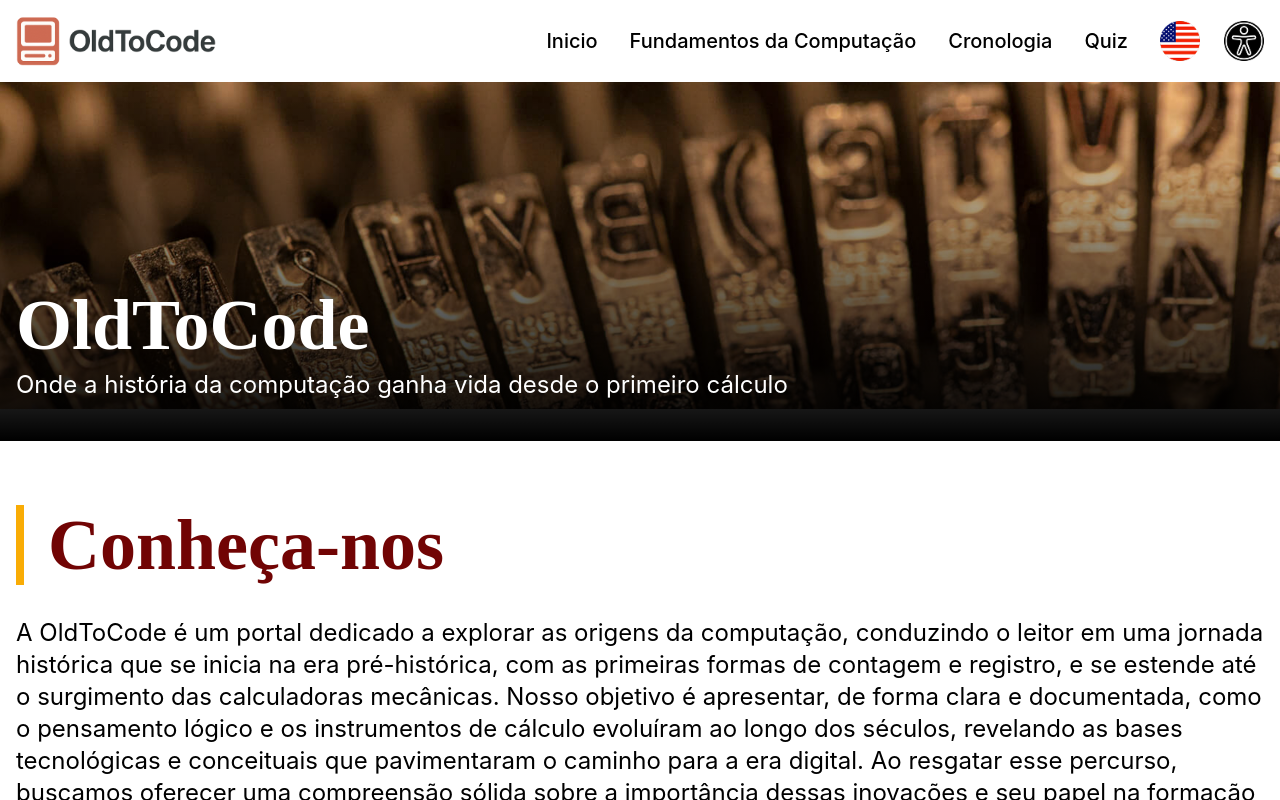
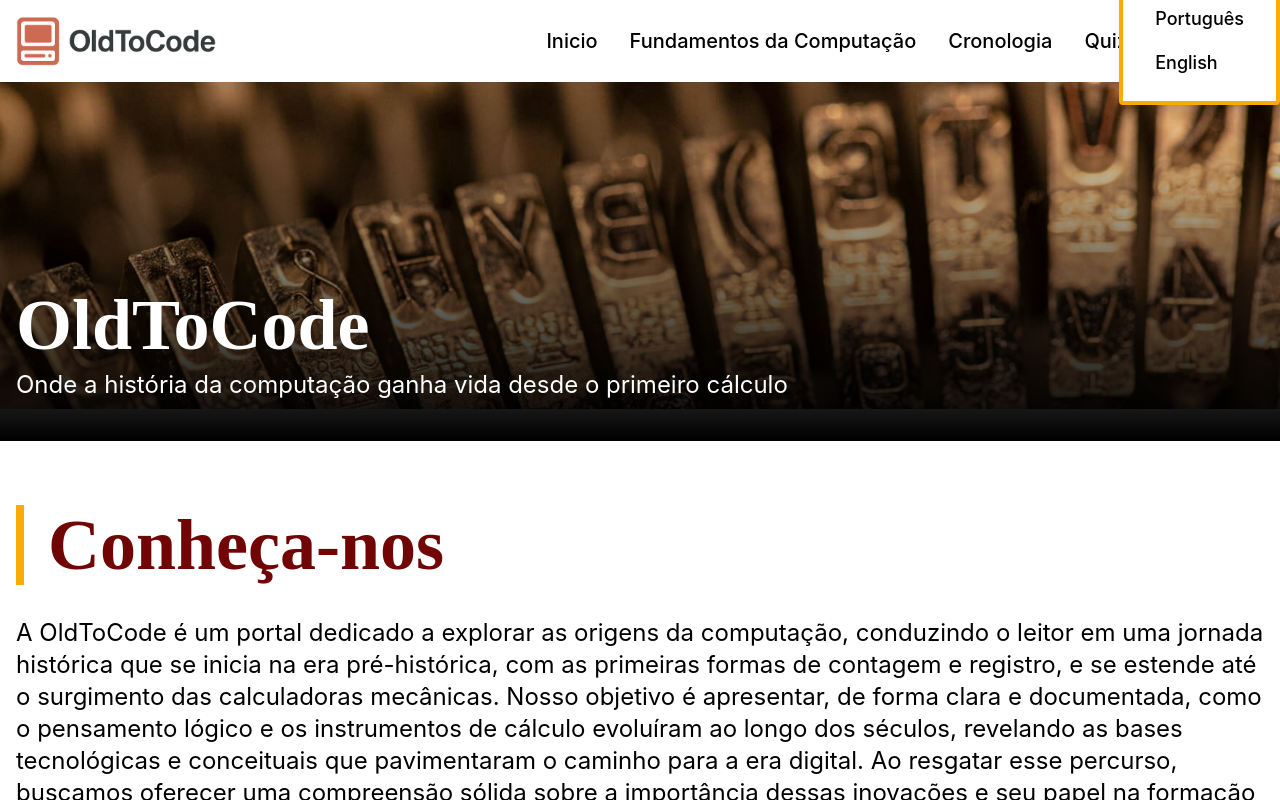
Before and after one commit to bassanig/OldToCode, a React (Vite) app: page / in a window 1280 px wide. Both pictures are taken after a click on the button 1180 px from the left and 41 px from the top of the page. Shown: the top 800 px of the page. Built offline with nearby package versions, Linux system fonts and the light colour scheme.

Commit message:
feat(menu idiomas): adicionei um menu de idiomas, só front

```diff
--- a/src/Components/Global/Header.jsx
+++ b/src/Components/Global/Header.jsx
@@ -1,7 +1,31 @@
 import React from 'react'
 import { NavLink } from 'react-router-dom'
 
+const IdiomasMenu = React.forwardRef((props, ref) => (
+  <div ref={ref} className="absolute right-0 grid grid-cols-1 bg-white border rounded shadow-lg p-4 z-50 border-amarelo border-4 transition">
+    <button className="block w-full text-left py-2 px-4 hover:bg-gray-100">Português</button>
+    <button className="block w-full text-left py-2 px-4 hover:bg-gray-100">English</button>
+  </div>
+))
+
 const Header = () => {
+  const [showIdiomas, setShowIdiomas] = React.useState(false);
+  const menuRef = React.useRef(null)
+
+  React.useEffect(() => {
+    if (!showIdiomas) return
+
+    const handleClickOutside = (event) => {
+      if (menuRef.current && !menuRef.current.contains(event.target)) {
+        setShowIdiomas(false)
+      }
+    }
+
+    document.addEventListener('mousedown', handleClickOutside)
+    return () => {
+      document.removeEventListener('mousedown', handleClickOutside)
+    }
+  }, [showIdiomas])
 
   return (
     <div className=" py-4 bg-white text-white flex items-center justify-between container mx-auto">
@@ -24,13 +48,14 @@ const Header = () => {
           </li>
         </ul>
         <div id='Acessibilidade' className='*:size-10 flex gap-6'>
-          <button className='hover:cursor-pointer' onClick={() => alert('Função ainda não implementada')}>
+          <button className='hover:cursor-pointer' onClick={() => setShowIdiomas(!showIdiomas)}>
             <img src="../public/imgs/icons/idioma.png" alt="" />
           </button>
           <button className='hover:cursor-pointer' onClick={() => alert('Função ainda não implementada')}>
             <img src="../public/imgs/icons/acessibilidade.png" alt="" />
           </button>
         </div>
+        {showIdiomas && <IdiomasMenu ref={menuRef} />}
       </nav>
     </div>
   )
```
